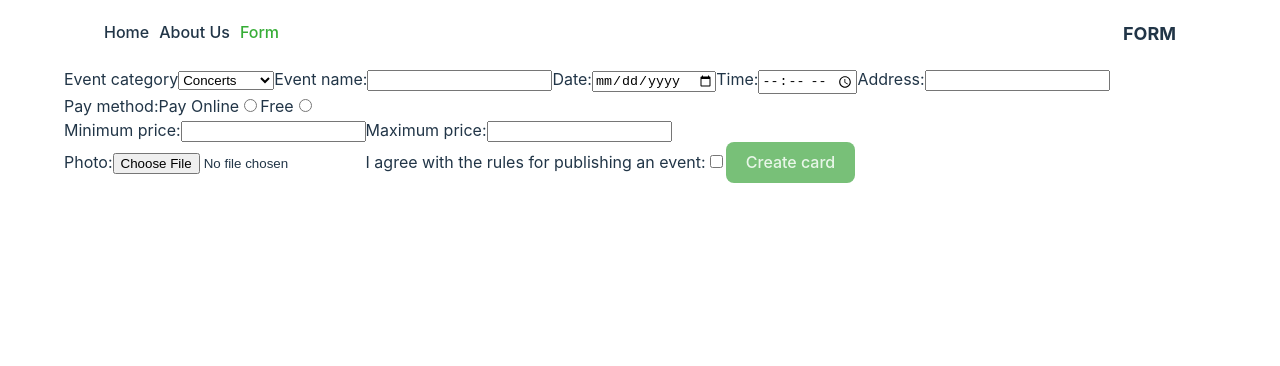
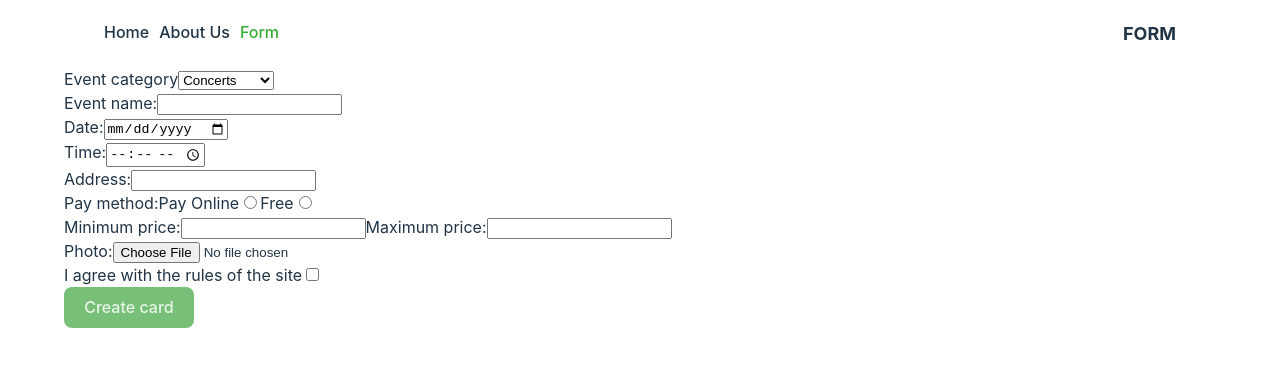
Before and after one commit to shutikate/react-rs-school, a React (Vite) app: page /form in a window 1280 px wide. Shown: the top 366 px of the page. Built offline with nearby package versions, Linux system fonts and the light colour scheme.

Commit message:
feat: add validation

```diff
--- /dev/null
+++ b/src/components/ErrorField/ErrorField.tsx
@@ -0,0 +1,11 @@
+import { Component } from 'react';
+
+type Error = {
+  error: string;
+};
+
+export class ErrorField extends Component<Error> {
+  render() {
+    return <div>{this.props.error}</div>;
+  }
+}
--- a/src/components/Form/Form.tsx
+++ b/src/components/Form/Form.tsx
@@ -1,10 +1,26 @@
-import { Component, createRef } from 'react';
+import { Component, createRef, MutableRefObject } from 'react';
 import { Button } from '../Button/Button';
 import { Select } from '../Select/Select';
 import { Input } from '../Input/Input';
-import { optionsForSelect } from './options';
+import { ErrorField } from '../ErrorField/ErrorField';
+import { checkValidation } from './checkValidation';
+import { optionsForSelect, radioData } from './optionsData';
 
-export class Form extends Component<Record<string, never>> {
+export interface Errors {
+  nameEvent: string;
+  date: string;
+  time: string;
+  address: string;
+  photo: string;
+  agree: string;
+  payMethod: string;
+  price: string;
+}
+
+type Props = Record<string, never>;
+type State = { errors: Errors };
+
+export class Form extends Component<Props, State> {
   formRef = createRef<HTMLFormElement>();
   selectRef = createRef<HTMLSelectElement>();
   nameRef = createRef<HTMLInputElement>();
@@ -15,68 +31,104 @@ export class Form extends Component<Record<string, never>> {
   maximumPriceRef = createRef<HTMLInputElement>();
   photoRef = createRef<HTMLInputElement>();
   checkBoxRef = createRef<HTMLInputElement>();
-  payMethod1Ref = createRef<HTMLInputElement>();
-  payMethod2Ref = createRef<HTMLInputElement>();
+  payMethodRef: MutableRefObject<(HTMLInputElement | null)[] | null>;
+
+  constructor(props: Props) {
+    super(props);
+    this.payMethodRef = createRef();
+    this.payMethodRef.current = [];
+    this.state = {
+      errors: {
+        nameEvent: '',
+        date: '',
+        time: '',
+        address: '',
+        photo: '',
+        agree: '',
+        payMethod: '',
+        price: '',
+      },
+    };
+  }
 
   handleSubmit = (event: React.FormEvent<HTMLFormElement>) => {
     event.preventDefault();
     const values = {
-      selectRef: this.selectRef.current?.value,
-      nameRef: this.nameRef.current?.value,
-      dateRef: this.dateRef.current?.value,
-      timeRef: this.timeRef.current?.value,
-      addressRef: this.addressRef.current?.value,
-      minimumPriceRef: this.minimumPriceRef.current?.value,
-      maximumPriceRef: this.maximumPriceRef.current?.value,
-      photoRef: this.photoRef.current?.files
+      select: this.selectRef.current?.value,
+      name: this.nameRef.current?.value,
+      date: this.dateRef.current?.value,
+      time: this.timeRef.current?.value,
+      address: this.addressRef.current?.value,
+      minimumPrice: this.minimumPriceRef.current?.value,
+      maximumPrice: this.maximumPriceRef.current?.value,
+      photo:
+        this.photoRef.current?.files && this.photoRef.current?.files.length !== 0
           ? URL.createObjectURL(this.photoRef.current.files[0])
           : '',
-      checkBoxRef: this.checkBoxRef.current?.value,
-      payMethod1Ref: this.payMethod1Ref.current?.checked ? this.payMethod1Ref.current?.value : '',
-      payMethod2Ref: this.payMethod2Ref.current?.checked ? this.payMethod1Ref.current?.value : '',
+      checkBox: this.checkBoxRef.current?.checked,
+      payMethod:
+        this.payMethodRef.current && this.payMethodRef.current.find((el) => el?.checked)?.value,
     };
     console.log(values);
+    const errors = checkValidation(values, this.state.errors);
+    if (Object.values(errors).filter((error) => error).length > 0) {
+      this.setState({ errors });
+    } else {
       this.formRef.current?.reset();
+    }
   };
 
   render() {
     return (
-      <form method="post" onSubmit={this.handleSubmit} ref={this.formRef}>
+      <form method="post" onSubmit={this.handleSubmit} ref={this.formRef} noValidate>
         <Select label={'Event category'} options={optionsForSelect} selectRef={this.selectRef} />
-        <Input label={'Event name:'} type={'text'} ref={this.nameRef} required />
-        <Input label={'Date:'} type={'date'} ref={this.dateRef} required />
-        <Input label={'Time:'} type={'time'} ref={this.timeRef} required />
-        <Input label={'Address:'} type={'text'} ref={this.addressRef} required />
-        <p>
+        <div>
+          <Input label={'Event name:'} type={'text'} ref={this.nameRef} />
+          <ErrorField error={this.state.errors?.nameEvent} />
+        </div>
+        <div>
+          <Input label={'Date:'} type={'date'} ref={this.dateRef} />
+          <ErrorField error={this.state.errors.date} />
+        </div>
+        <div>
+          <Input label={'Time:'} type={'time'} ref={this.timeRef} />
+          <ErrorField error={this.state.errors.time} />
+        </div>
+        <div>
+          <Input label={'Address:'} type={'text'} ref={this.addressRef} />
+          <ErrorField error={this.state.errors.address} />
+        </div>
+        <div>
           Pay method:
+          {radioData.map((radio, index) => (
             <Input
+              key={radio.value}
               type={'radio'}
-            label={'Pay Online'}
-            name={'pay-method'}
-            value={'pay-online'}
-            ref={this.payMethod1Ref}
-            required
+              label={radio.label}
+              name={radio.name}
+              value={radio.value}
+              ref={(el) => this.payMethodRef.current && (this.payMethodRef.current[index] = el)}
             />
+          ))}
+          <ErrorField error={this.state.errors.payMethod} />
+        </div>
+        <div>
+          <Input label={'Minimum price:'} type={'number'} ref={this.minimumPriceRef} />
+          <Input label={'Maximum price:'} type={'number'} ref={this.maximumPriceRef} />
+          <ErrorField error={this.state.errors.price} />
+        </div>
+        <div>
+          <Input label={'Photo:'} type={'file'} ref={this.photoRef} />
+          <ErrorField error={this.state.errors.photo} />
+        </div>
+        <div>
           <Input
-            type={'radio'}
-            label={'Free'}
-            name={'pay-method'}
-            value={'free'}
-            ref={this.payMethod2Ref}
-            required
-          />
-        </p>
-        <div>
-          <Input label={'Minimum price:'} type={'number'} ref={this.minimumPriceRef} required />
-          <Input label={'Maximum price:'} type={'number'} ref={this.maximumPriceRef} required />
-        </div>
-        <Input label={'Photo:'} type={'file'} ref={this.photoRef} required />
-        <Input
-          label={'I agree with the rules for publishing an event:'}
+            label={'I agree with the rules of the site'}
             type={'checkbox'}
             ref={this.checkBoxRef}
-          required
           />
+          <ErrorField error={this.state.errors.agree} />
+        </div>
         <Button type={'submit'} text={'Create card'} />
       </form>
     );
--- /dev/null
+++ b/src/components/Form/checkValidation.ts
@@ -0,0 +1,46 @@
+import { Errors } from './Form';
+
+interface Values {
+  select: string | undefined;
+  name: string | undefined;
+  date: string | undefined;
+  time: string | undefined;
+  address: string | undefined;
+  minimumPrice: string | undefined;
+  maximumPrice: string | undefined;
+  photo: string;
+  checkBox: boolean | undefined;
+  payMethod: string | null | undefined;
+}
+
+export const checkValidation = (values: Values, errors: Errors) => {
+  // const { values, errors } = { ...props };
+  errors.nameEvent = !values.name
+    ? 'Name of event is required'
+    : values.name && !/^[А-ЯЁA-Z]+$/.test(values.name[0])
+    ? 'Name of event must start with a capital letter'
+    : '';
+  errors.date = !values.date
+    ? 'Date of event is required'
+    : values.date && Date.parse(values.date) < Date.now()
+    ? 'Enter a date no older than today'
+    : '';
+  errors.time = !values.time ? 'Time of event is required' : '';
+  errors.address = !values.address ? 'Address of event is required' : '';
+  errors.agree = !values.checkBox ? 'Please, check this' : '';
+  errors.payMethod = !values.payMethod ? 'Please, check one of this' : '';
+  errors.photo = values.photo.length === 0 ? 'Select file to upload' : '';
+  errors.price =
+    values.payMethod === 'Free' &&
+    (Number(values.minimumPrice) !== 0 || Number(values.maximumPrice) !== 0)
+      ? 'Your event is free, please leave these fields blank'
+      : (values.minimumPrice && Number(values.minimumPrice) <= 0) ||
+        (values.minimumPrice && Number(values.maximumPrice) <= 0)
+      ? 'Please enter an amount greater than zero'
+      : values.payMethod === 'Pay online' && (!values.minimumPrice || !values.maximumPrice)
+      ? 'Please enter the min and max amount'
+      : Number(values.minimumPrice) > Number(values.maximumPrice)
+      ? 'The minimum amount is greater than the maximum'
+      : '';
+  return errors;
+};
--- a/src/components/Form/options.ts
+++ b/src/components/Form/optionsData.ts
@@ -16,3 +16,16 @@ export const optionsForSelect = [
     value: 'sport',
   },
 ];
+
+export const radioData = [
+  {
+    label: 'Pay Online',
+    name: 'pay-method',
+    value: 'Pay online',
+  },
+  {
+    label: 'Free',
+    name: 'pay-method',
+    value: 'Free',
+  },
+];
--- a/src/components/Input/Input.tsx
+++ b/src/components/Input/Input.tsx
@@ -10,9 +10,11 @@ type InputProps = Props & React.HTMLProps<HTMLInputElement>;
 export const Input = forwardRef<HTMLInputElement, InputProps>((InputProps, ref) => {
   const { label, type, ...props } = InputProps;
   return (
-    <label>
-      {label}
-      <input {...props} type={type} ref={ref} />
-    </label>
+    <>
+      <label>
+        {label}
+        <input {...props} type={type} ref={ref} />
+      </label>
+    </>
   );
 });
```
Lines whose indentation alone changed are shown as unchanged.
